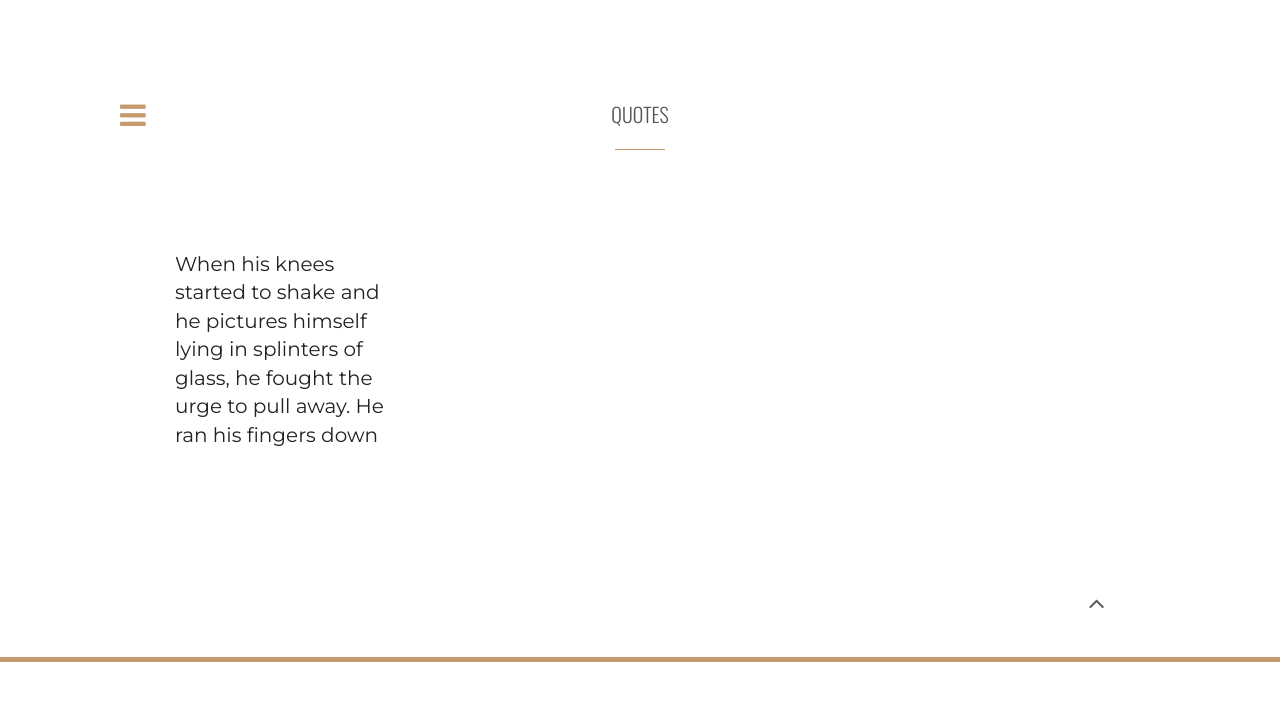
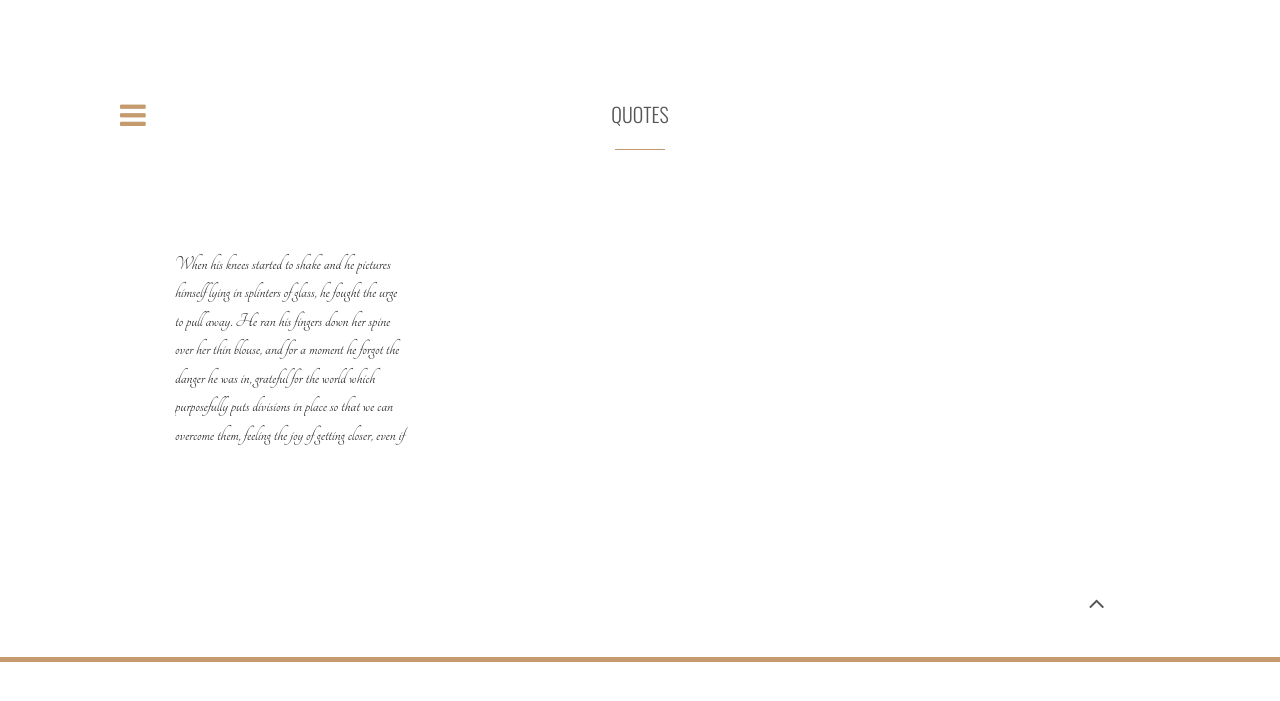
Before and after one commit to puds/serriferous.github.io, a Jekyll site: the page built from quotes/index.html, in a window 1280 px wide. Shown: the top 701 px of the page. Built offline with Jekyll 4.4.1, drawn with Linux system fonts in a browser that asks for light colours; nearby versions of some CDN libraries; comment, search, counter and statistics services are not loaded.

Commit message:
Update style.css

```diff
--- a/css/style.css
+++ b/css/style.css
@@ -89,7 +89,7 @@ h11 {
 
 h12 {
 	font-size: 20px;
-	font: 'Tangerine', Helvetica, Sans-serif;
+	font-family: "Tangerine", Helvetica, Sans-serif;
    /*quotes font*/
 }
 
```
